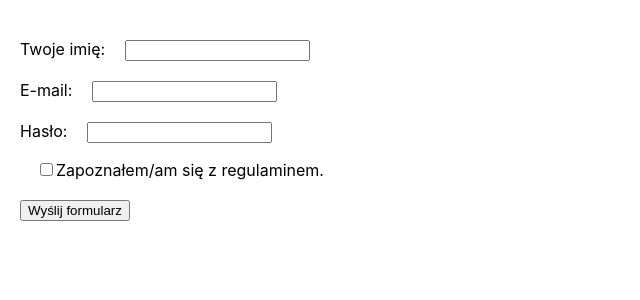
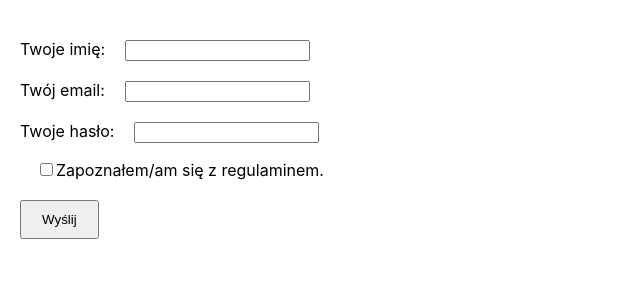
Before and after one commit to michalpluzek/react-form-w-validation, a React (Create React App) app: page / in a window 1280 px wide. Shown: the top 300 px of the page, without its empty margins (0-640 px from the left). Built offline with nearby package versions, Linux system fonts and the light colour scheme.

Commit message:
Add button styles and fix handlerChange

```diff
--- a/src/App.css
+++ b/src/App.css
@@ -12,5 +12,8 @@ input {
 }
 
 button {
+  display: block;
+  max-width: 200px;
   margin-top: 20px;
+  padding: 10px 20px;
 }
--- a/src/App.js
+++ b/src/App.js
@@ -11,7 +11,8 @@ class App extends React.Component {
 
   handleChange = (e) => {
     const name = e.target.name;
-    const value = name === "checkbox" ? e.target.checked : e.target.value;
+    const type = e.target.type;
+    const value = type === "checkbox" ? e.target.checked : e.target.value;
 
     this.setState({
       [name]: value,
@@ -27,7 +28,7 @@ class App extends React.Component {
 
     return (
       <div className="App">
-        <form onSubmit={this.handleSubmit}>
+        <form onSubmit={this.handleSubmit} noValidation>
           <label htmlFor="user">
             Twoje imię:
             <input
@@ -40,7 +41,7 @@ class App extends React.Component {
           </label>
 
           <label htmlFor="email">
-            E-mail:
+            Twój email:
             <input
               type="email"
               id="email"
@@ -51,7 +52,7 @@ class App extends React.Component {
           </label>
 
           <label htmlFor="pass">
-            Hasło:
+            Twoje hasło:
             <input
               type="password"
               id="pass"
@@ -72,7 +73,7 @@ class App extends React.Component {
             Zapoznałem/am się z regulaminem.
           </label>
 
-          <button>Wyślij formularz</button>
+          <button>Wyślij</button>
         </form>
       </div>
     );
```
